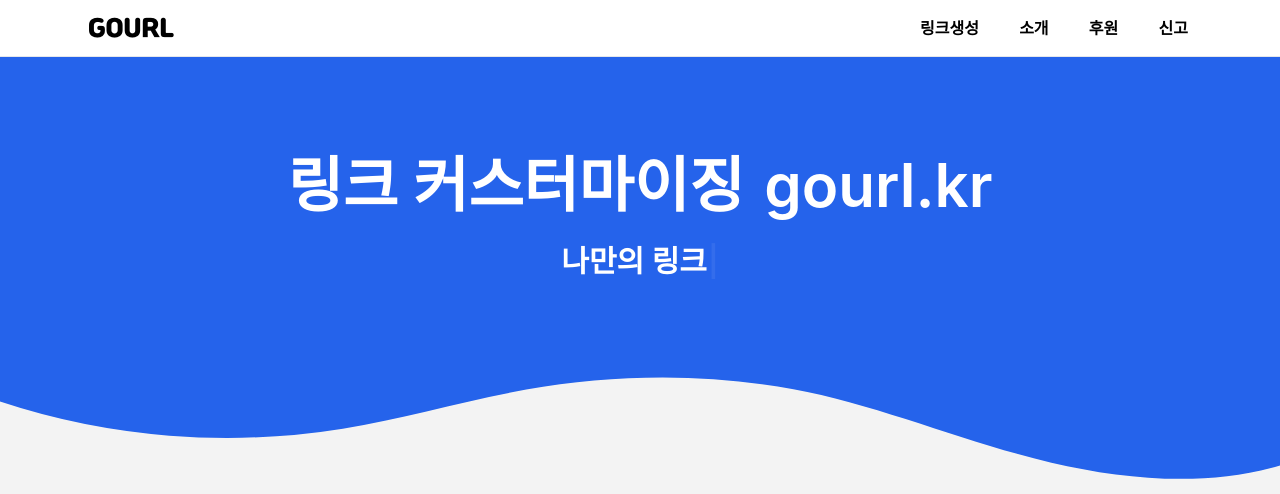
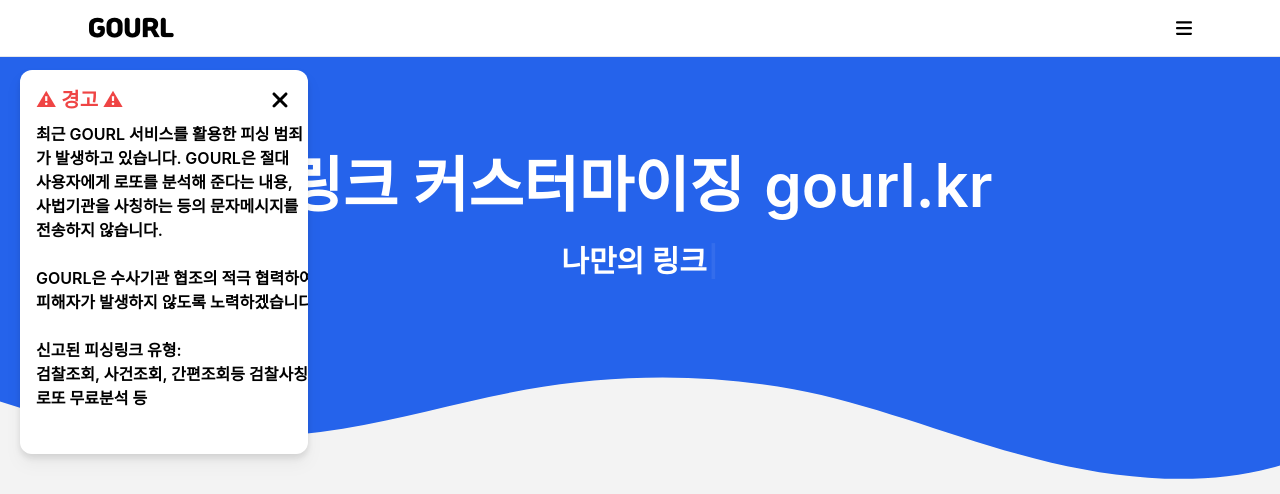
Before and after one commit to hlog2e/url-shorter-front, a Next.js app: page / in a window 1280 px wide. Shown: the top 494 px of the page. Built offline with nearby package versions, Linux system fonts and the light colour scheme; no server answers.

Commit message:
NavBar 수정 및 피싱 주의 팝업 추가

```diff
--- a/components/NavBar.jsx
+++ b/components/NavBar.jsx
@@ -15,65 +15,65 @@
             <Link href="/">
               <a className="text-2xl cursor-pointer font-jalnan">GOURL</a>
             </Link>
-            <nav className="hidden md:container md:justify-between md:w-1/4 md:flex ">
-              <button
-                className="p-1 font-semibold rounded-lg hover:bg-slate-200"
-                onClick={() => {
-                  scroller.scrollTo("shortSection", {
-                    duration: 500,
-                    delay: 100,
-                    smooth: true,
-                    offset: 50,
-                  });
-                }}
-              >
-                링크생성
-              </button>
-              <button
-                className="p-1 font-semibold rounded-lg hover:bg-slate-200"
-                onClick={() => {
-                  scroller.scrollTo("secondIntroduceSection", {
-                    duration: 500,
-                    delay: 100,
-                    smooth: true,
-                    offset: 50,
-                  });
-                }}
-              >
-                소개
-              </button>
-              <button
-                className="p-1 font-semibold rounded-lg hover:bg-slate-200"
-                onClick={() => {
-                  scroller.scrollTo("secondIntroduceSection", {
-                    duration: 500,
-                    delay: 100,
-                    smooth: true,
-                    offset: 50,
-                  });
-                }}
-              >
-                후원
-              </button>
-              <button
-                className="p-1 font-semibold rounded-lg hover:bg-slate-200"
-                onClick={() => {
-                  window.ChannelIO("showMessenger");
-                }}
-              >
-                신고
-              </button>
-            </nav>
+            {/*<nav className=" container justify-between w-1/4 flex ">*/}
+            {/*  /!*<button*!/*/}
+            {/*  /!*  className="p-1 font-semibold rounded-lg hover:bg-slate-200"*!/*/}
+            {/*  /!*  onClick={() => {*!/*/}
+            {/*  /!*    scroller.scrollTo("shortSection", {*!/*/}
+            {/*  /!*      duration: 500,*!/*/}
+            {/*  /!*      delay: 100,*!/*/}
+            {/*  /!*      smooth: true,*!/*/}
+            {/*  /!*      offset: 50,*!/*/}
+            {/*  /!*    });*!/*/}
+            {/*  /!*  }}*!/*/}
+            {/*  /!*>*!/*/}
+            {/*  /!*  링크생성*!/*/}
+            {/*  /!*</button>*!/*/}
+            {/*  /!*<button*!/*/}
+            {/*  /!*  className="p-1 font-semibold rounded-lg hover:bg-slate-200"*!/*/}
+            {/*  /!*  onClick={() => {*!/*/}
+            {/*  /!*    scroller.scrollTo("secondIntroduceSection", {*!/*/}
+            {/*  /!*      duration: 500,*!/*/}
+            {/*  /!*      delay: 100,*!/*/}
+            {/*  /!*      smooth: true,*!/*/}
+            {/*  /!*      offset: 50,*!/*/}
+            {/*  /!*    });*!/*/}
+            {/*  /!*  }}*!/*/}
+            {/*  /!*>*!/*/}
+            {/*  /!*  소개*!/*/}
+            {/*  /!*</button>*!/*/}
+            {/*  <button*/}
+            {/*    className="p-1 font-semibold rounded-lg hover:bg-slate-200"*/}
+            {/*    onClick={() => {*/}
+            {/*      scroller.scrollTo("secondIntroduceSection", {*/}
+            {/*        duration: 500,*/}
+            {/*        delay: 100,*/}
+            {/*        smooth: true,*/}
+            {/*        offset: 50,*/}
+            {/*      });*/}
+            {/*    }}*/}
+            {/*  >*/}
+            {/*    후원*/}
+            {/*  </button>*/}
+            {/*  <button*/}
+            {/*    className="p-1 font-semibold rounded-lg hover:bg-slate-200"*/}
+            {/*    onClick={() => {*/}
+            {/*      window.ChannelIO("showMessenger");*/}
+            {/*    }}*/}
+            {/*  >*/}
+            {/*    신고*/}
+            {/*  </button>*/}
+            {/*</nav>*/}
             {dropDownOpened ? (
               <IconXmark
-                className="w-4 cursor-pointer select-none md:hidden"
+                className="w-4 cursor-pointer select-none "
                 onClick={() => {
                   setDropDownOpened(!dropDownOpened);
                 }}
               />
             ) : (
               <IconBars
-                className="w-4 cursor-pointer select-none md:hidden"
+                className="w-4 cursor-pointer select-none "
                 onClick={() => {
                   setDropDownOpened(!dropDownOpened);
                 }}
@@ -86,34 +86,34 @@
         <Fade right duration={500}>
           <div className="fixed z-50 w-2/5 max-w-xs bg-white border rounded-lg shadow right-5 top-12">
             <nav className="">
-              <div
-                className="p-4 text-xl font-semibold cursor-pointer hover:bg-gray-200"
-                onClick={() => {
-                  scroller.scrollTo("shortSection", {
-                    duration: 500,
-                    delay: 100,
-                    smooth: true,
-                    offset: 50,
-                  });
-                  setDropDownOpened(false);
-                }}
-              >
-                링크생성
-              </div>
-              <div
-                className="p-4 text-xl font-semibold border-t cursor-pointer hover:bg-gray-200"
-                onClick={() => {
-                  scroller.scrollTo("secondIntroduceSection", {
-                    duration: 500,
-                    delay: 100,
-                    smooth: true,
-                    offset: 50,
-                  });
-                  setDropDownOpened(false);
-                }}
-              >
-                소개
-              </div>
+              {/*<div*/}
+              {/*  className="p-4 text-xl font-semibold cursor-pointer hover:bg-gray-200"*/}
+              {/*  onClick={() => {*/}
+              {/*    scroller.scrollTo("shortSection", {*/}
+              {/*      duration: 500,*/}
+              {/*      delay: 100,*/}
+              {/*      smooth: true,*/}
+              {/*      offset: 50,*/}
+              {/*    });*/}
+              {/*    setDropDownOpened(false);*/}
+              {/*  }}*/}
+              {/*>*/}
+              {/*  링크생성*/}
+              {/*</div>*/}
+              {/*<div*/}
+              {/*  className="p-4 text-xl font-semibold border-t cursor-pointer hover:bg-gray-200"*/}
+              {/*  onClick={() => {*/}
+              {/*    scroller.scrollTo("secondIntroduceSection", {*/}
+              {/*      duration: 500,*/}
+              {/*      delay: 100,*/}
+              {/*      smooth: true,*/}
+              {/*      offset: 50,*/}
+              {/*    });*/}
+              {/*    setDropDownOpened(false);*/}
+              {/*  }}*/}
+              {/*>*/}
+              {/*  소개*/}
+              {/*</div>*/}
               <div
                 className="p-4 text-xl font-semibold border-t cursor-pointer hover:bg-gray-200"
                 onClick={() => {
--- /dev/null
+++ b/components/PopUp.jsx
@@ -0,0 +1,7 @@
+export default function PopUp({show, title, content, onClose}) {
+    if(!show) return null;
+    return(<div className="w-72 h-96 bg-white absolute left-[20px] top-[70px] rounded-xl p-4 overflow-scroll drop-shadow-lg">
+        <div className={"flex items-center justify-between"}><p className={"font-bold text-xl text-red-500"}>{title}</p><img onClick={onClose} className="w-6 h-6 cursor-pointer" src={"./icons/xmark.svg"}/></div>
+        <p className={"font-semibold mt-2 whitespace-pre"}>{content}</p>
+    </div>)
+}
--- a/pages/index.jsx
+++ b/pages/index.jsx
@@ -8,9 +8,11 @@
 import SecondIntroduceSection from "../components/section/SecondIntroduceSection";
 import Footer from "../components/section/Footer";
 import Head from "next/head";
+import PopUp from "../components/PopUp";
 
 export default function Home() {
   const [localStorageUrls, setLocalStorageUrls] = useState([]);
+  const [popUpOpen,setPopUpOpen] = useState(true);
 
   const handleChangeLocalStorageUrls = (data) => {
     let long_url = data.origin_url;
@@ -52,6 +54,7 @@
 
   return (
     <>
+        <PopUp show={popUpOpen} onClose={()=>{setPopUpOpen(false)}} title={"⚠ 경고 ⚠"} content={"최근 GOURL 서비스를 활용한 피싱 범죄\n가 발생하고 있습니다. GOURL은 절대\n사용자에게 로또를 분석해 준다는 내용,\n사법기관을 사칭하는 등의 문자메시지를\n전송하지 않습니다.\n\nGOURL은 수사기관 협조의 적극 협력하여\n피해자가 발생하지 않도록 노력하겠습니다.\n\n신고된 피싱링크 유형:\n검찰조회, 사건조회, 간편조회등 검찰사칭\n로또 무료분석 등"}/>
       <ToastContainer />
       <Head>
         <link rel="icon" href="/favicon.ico" />
@@ -79,7 +82,7 @@
           handleChangeLocalStorageUrls={handleChangeLocalStorageUrls}
         />
       </section>
-      <section className="" id="secondIntroduceSection">
+      <section id="secondIntroduceSection">
         <SecondIntroduceSection />
       </section>
       <Footer />
```
